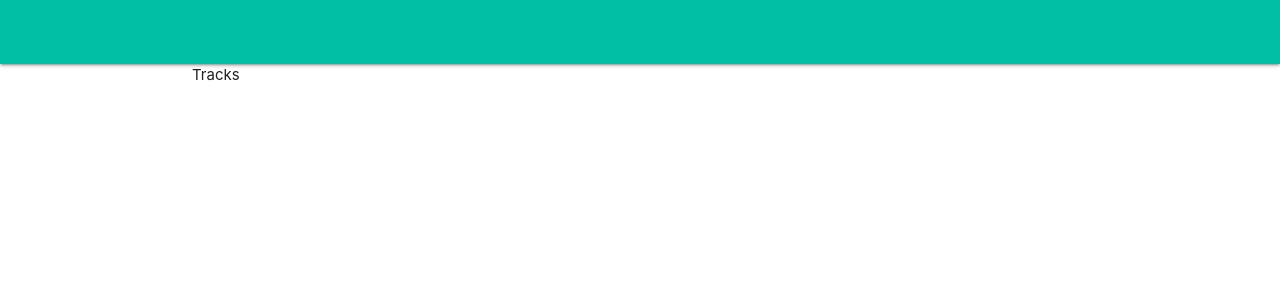
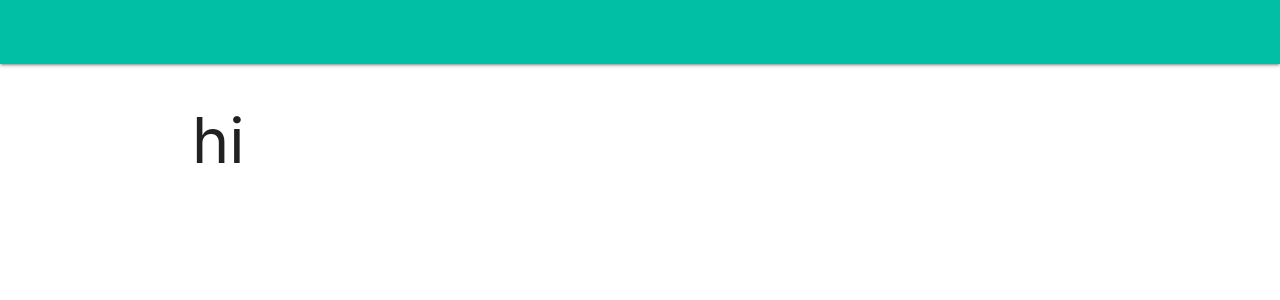
Before and after one commit to vloretocastillo/lyric-search-app, a React (Create React App) app: page / in a window 1280 px wide. Shown: the top 300 px of the page. Built offline with nearby package versions, Linux system fonts and the light colour scheme.

Commit message:
implemented React.Context and added the context.js file

```diff
--- a/src/AppComponent/App.js
+++ b/src/AppComponent/App.js
@@ -3,10 +3,11 @@ import './App.css';
 import { BrowserRouter as Router, Route, Switch } from 'react-router-dom'
 import NavBar from '../NavBarComponent/NavBar'
 import Index from '../IndexComponent/Index'
-
+import { Provider } from '../context'
 
 function App() {
   return (
+    <Provider>
     <Router>
     <div className="App">
       <NavBar />
@@ -17,6 +18,7 @@ function App() {
       </div>
     </div>
     </Router>
+    </Provider>
   );
 }
 
--- a/src/TracksComponent/Tracks.js
+++ b/src/TracksComponent/Tracks.js
@@ -1,13 +1,17 @@
 import React from 'react';
+import { Consumer } from '../context';
 
 class Tracks extends React.Component {
 
 
     render () {
         return (
-            <div>
-            Tracks
-            </div>
+            <Consumer>
+            { (value) => {
+                console.log(value)
+                return <h1>hi</h1>
+            } }
+            </Consumer>
         )
     }
 }
--- /dev/null
+++ b/src/context.js
@@ -0,0 +1,24 @@
+import React from 'react';
+const Context = React.createContext()
+
+export class Provider extends React.Component {
+
+    state = {
+        track_list : [
+            {track : { trackname: 'abc'} },
+            {track : { trackname: 'abc'} },
+        ],
+        heading : 'Top 10 tracks'
+    }
+
+
+    render () {
+        return (
+            <Context.Provider value={this.state}>
+                {this.props.children}
+            </Context.Provider>
+        )
+    }
+}
+
+export const Consumer = Context.Consumer;
```
